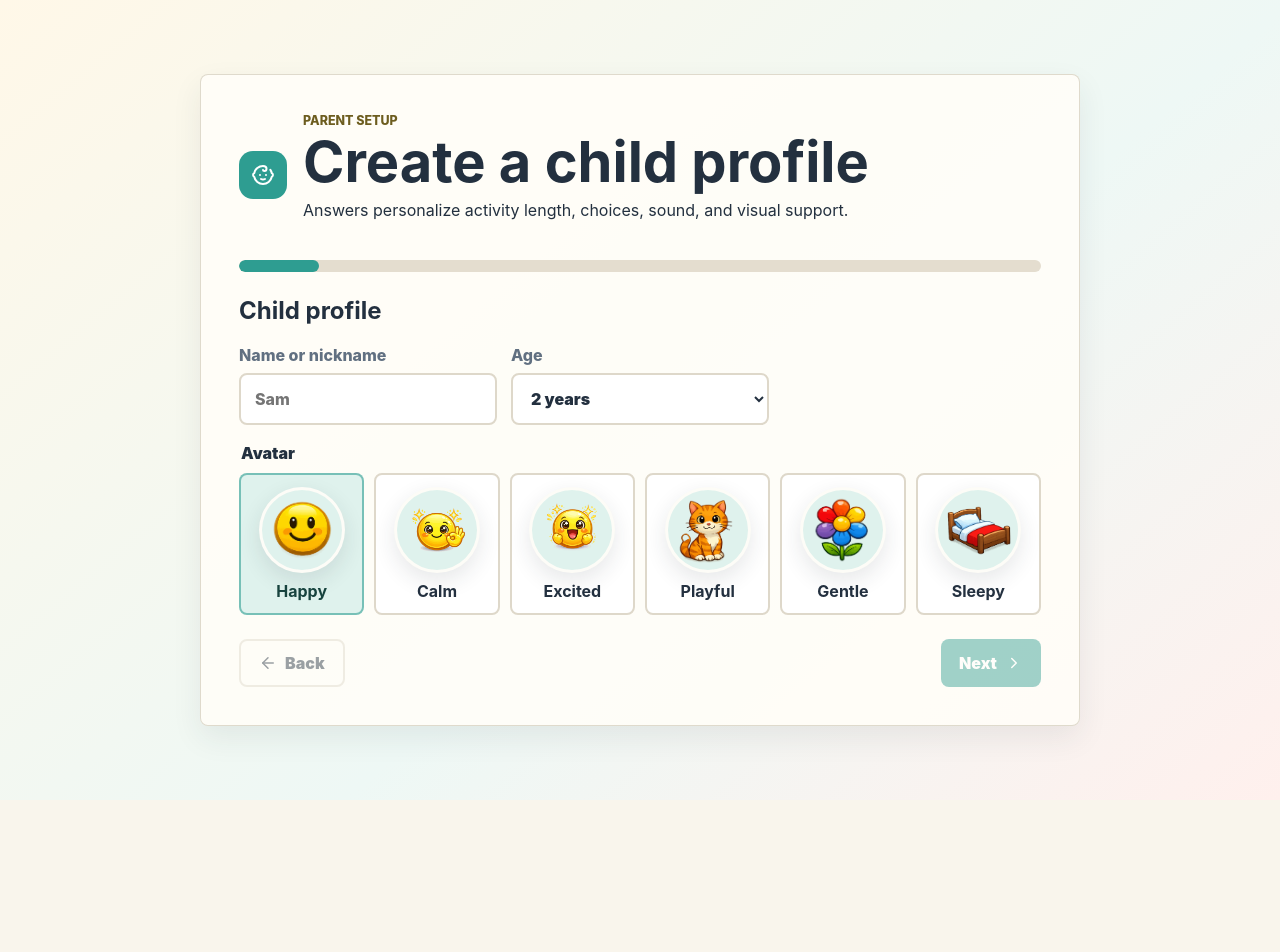
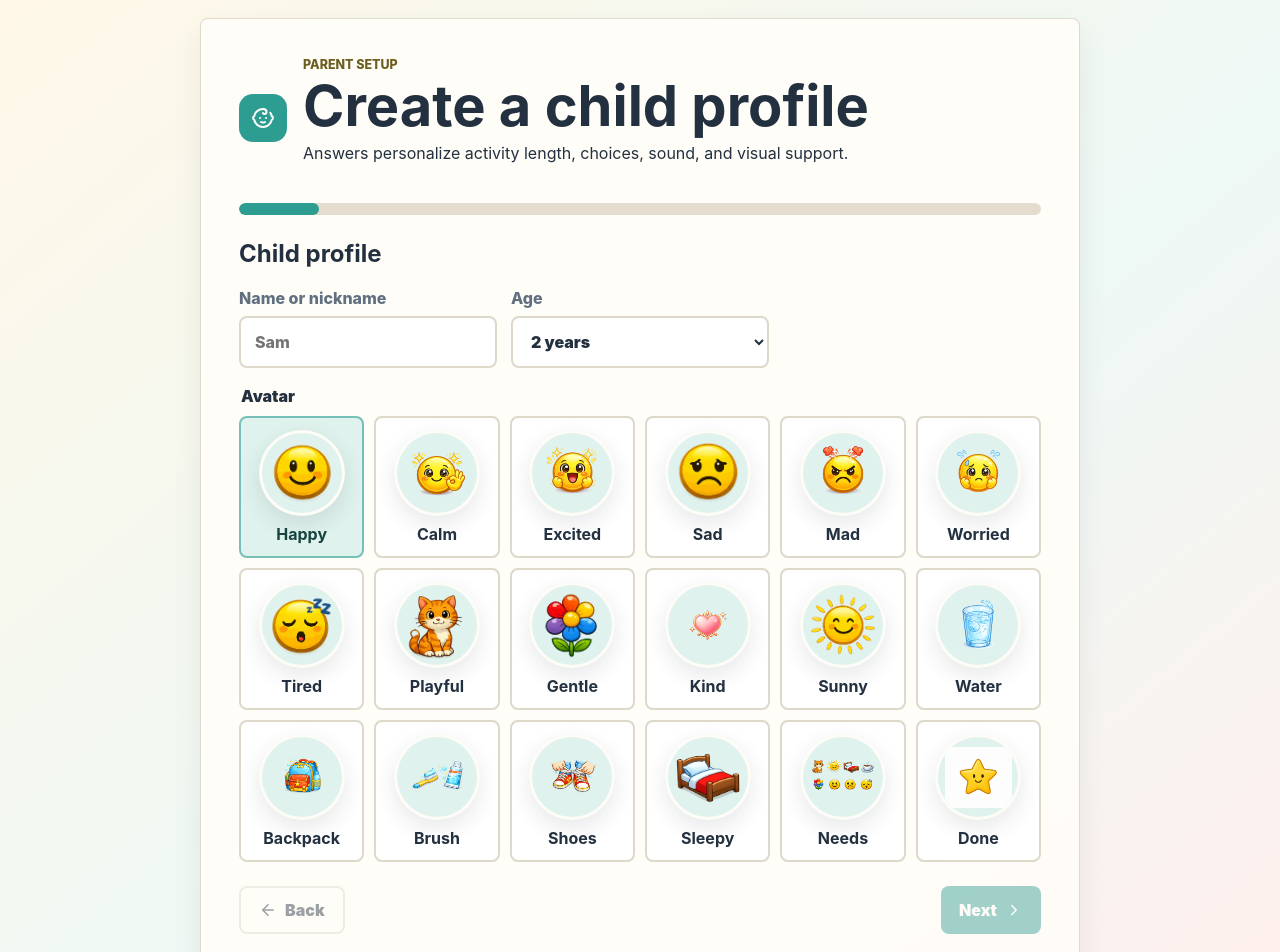
Before and after one commit to EllyCas0/brightsteps, a React (Vite) app: page / in a window 1280 px wide. Shown: the top 952 px of the page. Before the commit the page ends 800 px from the top, so only its background shows below. Built offline with nearby package versions, Linux system fonts and the light colour scheme.

Commit message:
Add more avatar choices

```diff
--- a/src/main.jsx
+++ b/src/main.jsx
@@ -277,9 +277,21 @@ const avatarOptions = [
   { key: 'Happy', label: 'Happy' },
   { key: 'Okay', label: 'Calm' },
   { key: 'Excited', label: 'Excited' },
+  { key: 'Sad', label: 'Sad' },
+  { key: 'Angry', label: 'Mad' },
+  { key: 'Worried', label: 'Worried' },
+  { key: 'Tired', label: 'Tired' },
   { key: 'Cat', label: 'Playful' },
   { key: 'Flower', label: 'Gentle' },
-  { key: 'Bed', label: 'Sleepy' }
+  { key: 'Heart', label: 'Kind' },
+  { key: 'Sun', label: 'Sunny' },
+  { key: 'Water', label: 'Water' },
+  { key: 'Backpack', label: 'Backpack' },
+  { key: 'Brush Teeth', label: 'Brush' },
+  { key: 'Tie Shoes', label: 'Shoes' },
+  { key: 'Bed', label: 'Sleepy' },
+  { key: 'Needs', label: 'Needs' },
+  { key: 'Done', label: 'Done' }
 ];
 
 const moodAvatarMap = {
```
Also changed, not shown: 2 other files (tests, documents, lock files or other folders).
